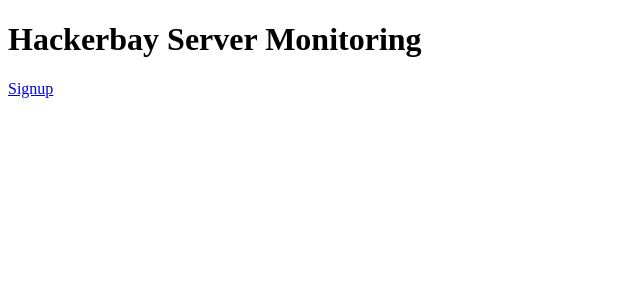
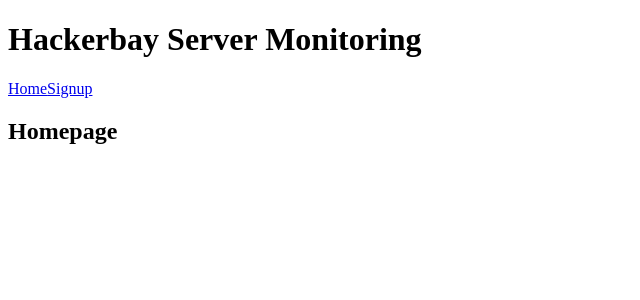
Before and after one commit to SandunWebDev/hackerbay-frontend, a React (Create React App) app: page / in a window 1280 px wide. Shown: the top 300 px of the page, without its empty margins (0-640 px from the left). Built offline with nearby package versions, Linux system fonts and the light colour scheme.

Commit message:
Added HomePage component.

```diff
--- a/src/components/App/App.js
+++ b/src/components/App/App.js
@@ -1,19 +1,23 @@
 import React, { Component } from "react";
 import { Route, Link } from "react-router-dom";
 
+import HomePage from "../pages/HomePage/HomePage";
 import SignupPage from "../pages/SignupPage/SignupPage";
 import "./App.css";
 
-class App extends Component {
+export default class App extends Component {
   render() {
     return (
       <div className="App">
         <h1>Hackerbay Server Monitoring</h1>
-        <Link to="/signup">Signup</Link>
+        <nav>
+          <Link to="/">Home</Link>
+          <Link to="/signup">Signup</Link>
+        </nav>
+
+        <Route exact path="/" component={HomePage} />
         <Route exact path="/signup" component={SignupPage} />
       </div>
     );
   }
 }
-
-export default App;
--- /dev/null
+++ b/src/components/pages/HomePage/HomePage.js
@@ -0,0 +1,7 @@
+import React, { Component } from "react";
+
+export default class HomePage extends Component {
+  render() {
+    return <h2>Homepage</h2>;
+  }
+}
--- a/src/components/pages/SignupPage/SignupPage.js
+++ b/src/components/pages/SignupPage/SignupPage.js
@@ -1,9 +1,7 @@
 import React, { Component } from "react";
 
-class SignupPage extends Component {
+export default class SignupPage extends Component {
   render() {
     return <h1>Signup Page</h1>;
   }
 }
-
-export default SignupPage;
```
